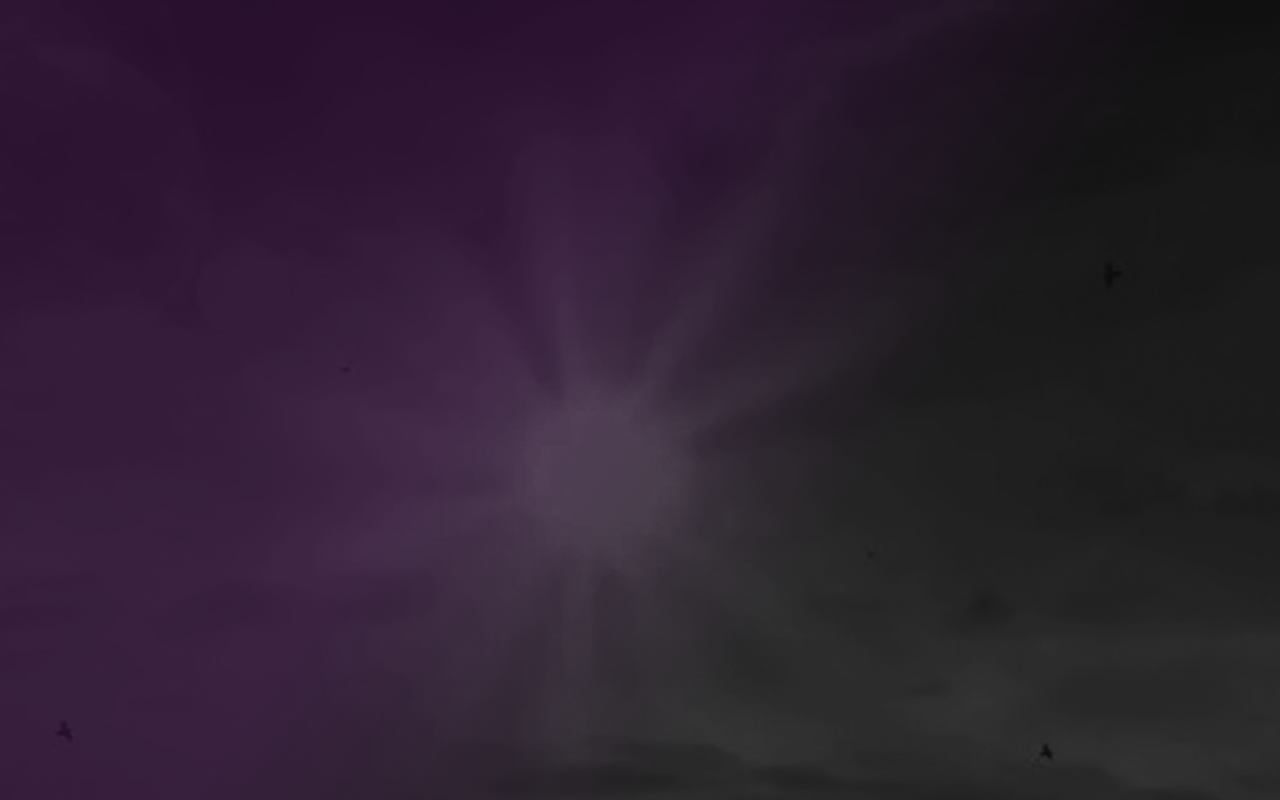
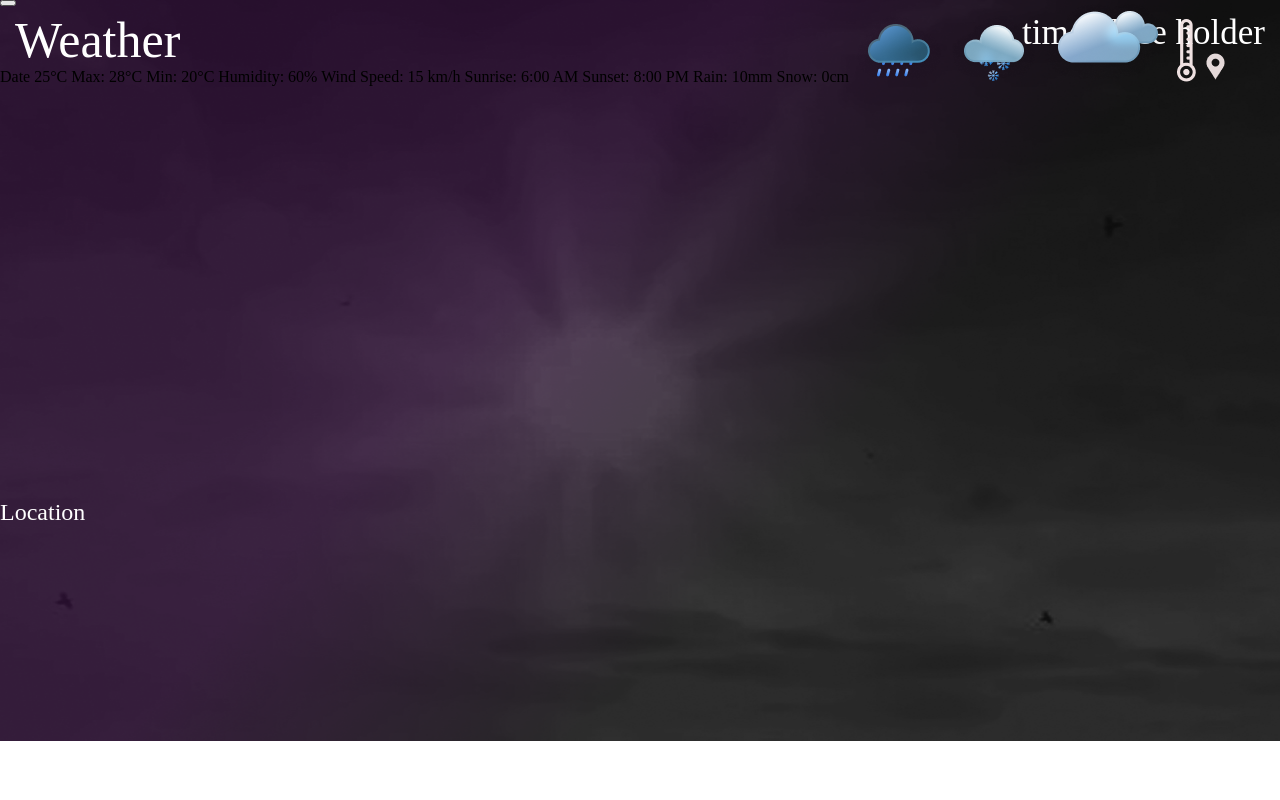
Before and after one commit to Fabs1337/Weather_api_website, a plain HTML site: page index.html in a window 1280 px wide. Shown: the top 800 px of the page. Drawn offline with nearby package versions, Linux system fonts and the light colour scheme; no server answers.

Commit message:
design update

```diff
--- /dev/null
+++ b/css/css-reset.css
@@ -0,0 +1,48 @@
+/* http://meyerweb.com/eric/tools/css/reset/
+   v2.0 | 20110126
+   License: none (public domain)
+*/
+
+html, body, div, span, applet, object, iframe,
+h1, h2, h3, h4, h5, h6, p, blockquote, pre,
+a, abbr, acronym, address, big, cite, code,
+del, dfn, em, img, ins, kbd, q, s, samp,
+small, strike, strong, sub, sup, tt, var,
+b, u, i, center,
+dl, dt, dd, ol, ul, li,
+fieldset, form, label, legend,
+table, caption, tbody, tfoot, thead, tr, th, td,
+article, aside, canvas, details, embed,
+figure, figcaption, footer, header, hgroup,
+menu, nav, output, ruby, section, summary,
+time, mark, audio, video {
+	margin: 0;
+	padding: 0;
+	border: 0;
+	font-size: 100%;
+	font: inherit;
+	vertical-align: baseline;
+}
+/* HTML5 display-role reset for older browsers */
+article, aside, details, figcaption, figure,
+footer, header, hgroup, menu, nav, section {
+	display: block;
+}
+body {
+	line-height: 1;
+}
+ol, ul {
+	list-style: none;
+}
+blockquote, q {
+	quotes: none;
+}
+blockquote:before, blockquote:after,
+q:before, q:after {
+	content: '';
+	content: none;
+}
+table {
+	border-collapse: collapse;
+	border-spacing: 0;
+}
--- a/css/index.css
+++ b/css/index.css
@@ -0,0 +1,152 @@
+#body-main{
+
+}
+
+.main{
+    position: relative;
+
+}
+
+.bkg-img{
+    position: absolute;
+    width: 100%;
+    height: 134.97%;
+}
+
+.title{
+    position: absolute;
+    color: white;
+    font-size: 50px;
+    top: 15px;
+    left: 15px;
+}
+
+.time{
+    position: absolute;
+    color: white;
+    font-size: 35px;
+    right: 15px;
+    top: 15px;
+}
+
+.prev-day{
+    position: absolute;
+}
+
+.weather-today{
+    position: relative;
+}
+
+#prev-day{
+    position: absolute;
+}
+
+#next-day{
+    position: absolute;
+}
+
+.location{
+    position: absolute;
+    color: white;
+    font-size: x-large;
+    top: 500px;
+}
+
+.date{
+
+}
+
+.temperature{
+
+}
+
+.max-temp{
+
+}
+
+.min-temp{
+
+}
+
+.luftfeuchtigkeit{
+
+}
+
+.wind-speed{
+
+}
+
+.sunrise{
+
+}
+
+.sunset{
+
+}
+
+.amount-rain{
+
+}
+
+.amount-snow{
+
+}
+
+.regenwolke{
+
+}
+
+.schneewolke{
+
+}
+
+.empty-cloud{
+
+}
+
+.thermostat{
+
+}
+
+.location_marker{
+
+}
+
+.next-day{
+
+}
+
+.grid-forecast{
+
+}
+
+.box {
+
+}
+.b1 {
+
+}
+.b2 {
+
+}
+.b3 {
+
+}
+.b4 {
+
+}
+.b5 {
+
+}
+.b6 {
+
+}
+.black-bottom {
+
+}
+.time-forecast {
+
+}
+.temp-forecast {
+
+}
--- a/index.html
+++ b/index.html
@@ -4,11 +4,12 @@
     <meta charset="UTF-8">
     <meta name="viewport" content="width=device-width, initial-scale=1.0">
     <link rel="stylesheet" href="./css/index.css">
+    <link rel="stylesheet" href="./css/css-reset.css">
     <title>Weather</title>
 </head>
 <body id="body-main">
     <div class="main">
-        <img src="./img/background_sun.png">
+        <img class="bkg-img" src="./img/background_sun.png">
         <span class="title">Weather</span>
         <span class="time">time place holder</span>
 
@@ -30,11 +31,11 @@
             <span class="sunset">Sunset: 8:00 PM</span>
             <span class="amount-rain">Rain: 10mm</span>
             <span class="amount-snow">Snow: 0cm</span>
-            <img src="./img/regenwolke.png">
-            <img src="./img/schneewolke.png">
-            <img src="./img/empty_cloud.png">
-            <img src="./img/thermostat.png">
-            <img src="./img/location_marker.png">
+            <img class="regenwolke" src="./img/regenwolke.png">
+            <img class="schneewolke" src="./img/schneewolke.png">
+            <img class="empty-cloud" src="./img/empty_cloud.png">
+            <img class="thermostat" src="./img/thermostat.png">
+            <img class="location_marker" src="./img/location_marker.png">
 
         </div>
 
@@ -43,47 +44,44 @@
         </div>
 
         <div class="grid-forecast">
-            <div class="box 1">
-                <img src="./img/cloud_lightning.png">
+            <div class="box b1">
+                <img class="cloud1" src="./img/cloud_lightning.png">
                 <div class="black-bottom"></div>
                 <span class="time-forecast">12:00</span>
                 <span class="temp-forecast">25°C</span>
             </div>
-            <div class="box 2">
-                <img src="./img/cloud_lightning_rain.png">
+            <div class="box b2">
+                <img class="cloud2" src="./img/cloud_lightning_rain.png">
                 <div class="black-bottom"></div>
                 <span class="time-forecast">12:00</span>
                 <span class="temp-forecast">25°C</span>
             </div>
-            <div class="box 3">
-                <img src="./img/cloud_sun.png">
+            <div class="box b3">
+                <img class="cloud3" src="./img/cloud_sun.png">
                 <div class="black-bottom"></div>
                 <span class="time-forecast">12:00</span>
                 <span class="temp-forecast">25°C</span>
             </div>
-            <div class="box 4">
-                <img src="./img/sun.png">
+            <div class="box b4">
+                <img class="cloud4" src="./img/sun.png">
                 <div class="black-bottom"></div>
                 <span class="time-forecast">12:00</span>
                 <span class="temp-forecast">25°C</span>
             </div>
-            <div class="box 5">
-                <img src="./img/cloud_sun.png">
+            <div class="box b5">
+                <img class="cloud5" src="./img/cloud_sun.png">
                 <div class="black-bottom"></div>
                 <span class="time-forecast">12:00</span>
                 <span class="temp-forecast">25°C</span>
             </div>
-            <div class="box 6">
-                <img src="./img/cloud_sun.png">
+            <div class="box b6">
+                <img class="cloud6" src="./img/cloud_sun.png">
                 <div class="black-bottom"></div>
                 <span class="time-forecast">12:00</span>
                 <span class="temp-forecast">25°C</span>
             </div>
         </div>
     </div>
-
-
-    <script src="https://cdn.tailwindcss.com"></script>
     <script src="./js/index.js"></script>
 </body>
 </html>
```
